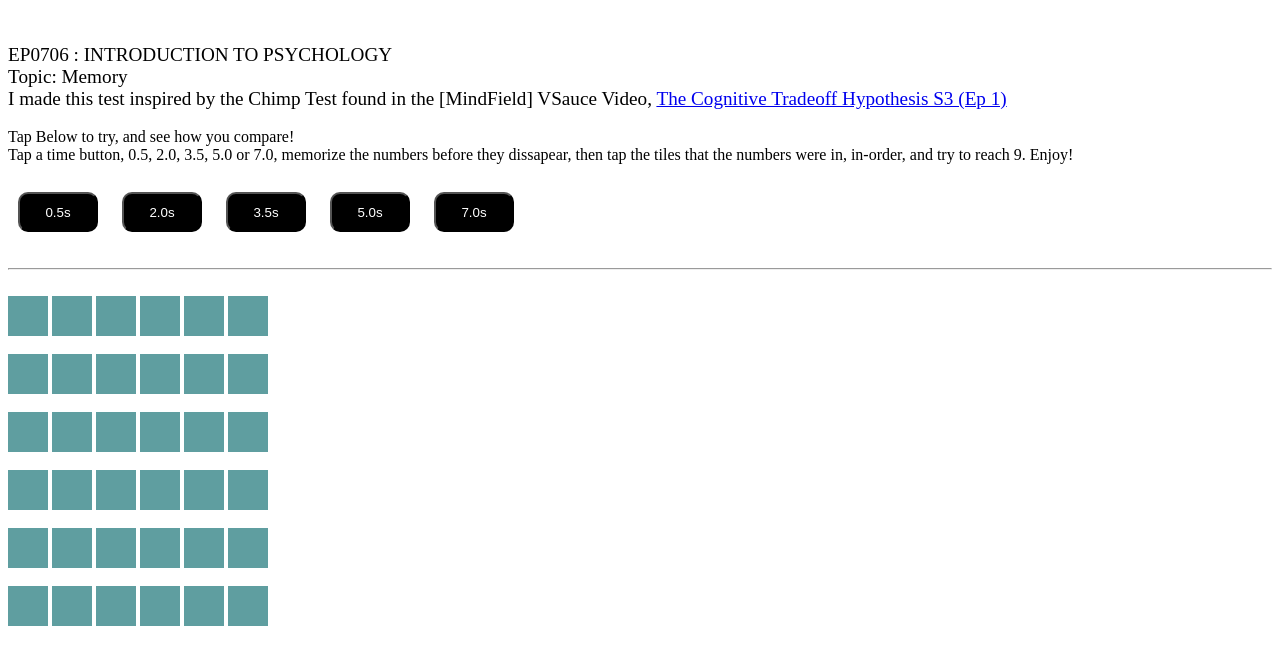
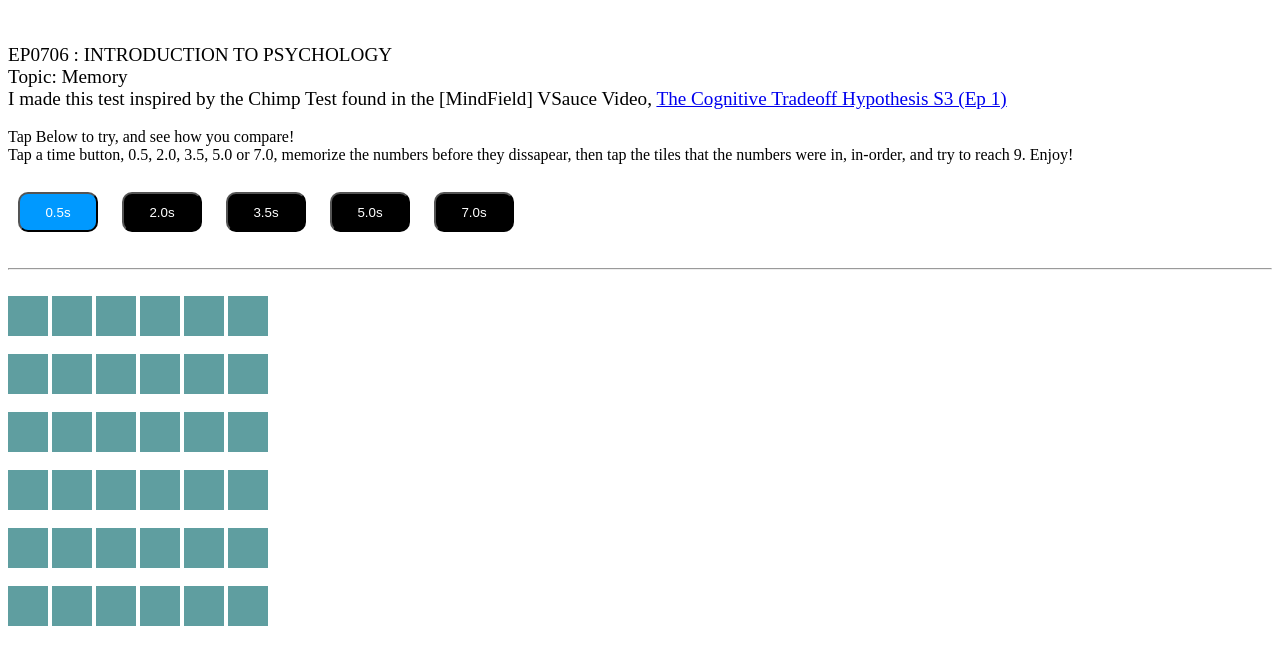
Before and after one commit to GaoShengYuanJack/ChimpTest, a plain HTML site: page index.html in a window 1280 px wide. Drawn offline with Linux system fonts and the light colour scheme.

Commit message:
Update index.html

```diff
--- a/index.html
+++ b/index.html
@@ -354,7 +354,7 @@
 	<br><br>
 
 	<button onClick="startQuick()" style="
-        background-color: #000000;
+        background-color: #0099ff;
         color: #FFFFFF;
         padding: 10px;
         border-radius: 10px;
```
